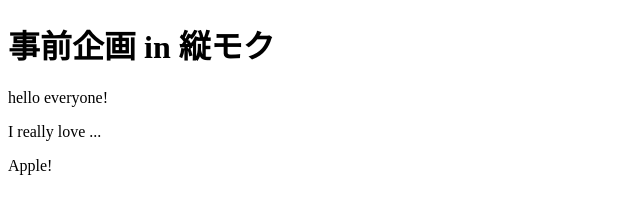
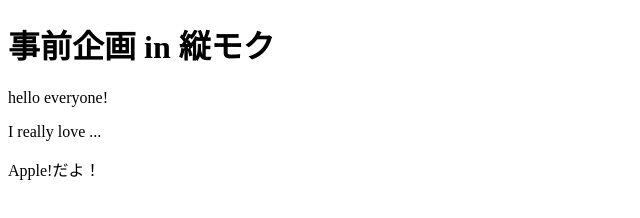
Before and after one commit to watanabe-miyuki/JIZENKIKAKU, a plain HTML site: page index.html in a window 1280 px wide. Shown: the full height of the page, 0-640 px from the left. Drawn offline with Linux system fonts and the light colour scheme.

Commit message:
だよを追加

```diff
--- a/index.html
+++ b/index.html
@@ -10,6 +10,6 @@
  <h1>事前企画 in 縦モク</h1>
  <p>hello everyone!</p>
  <p>I really love ...</p>
- <p>Apple!</p>
+ <p>Apple!だよ！</p>
 </body>
 </html>
```
